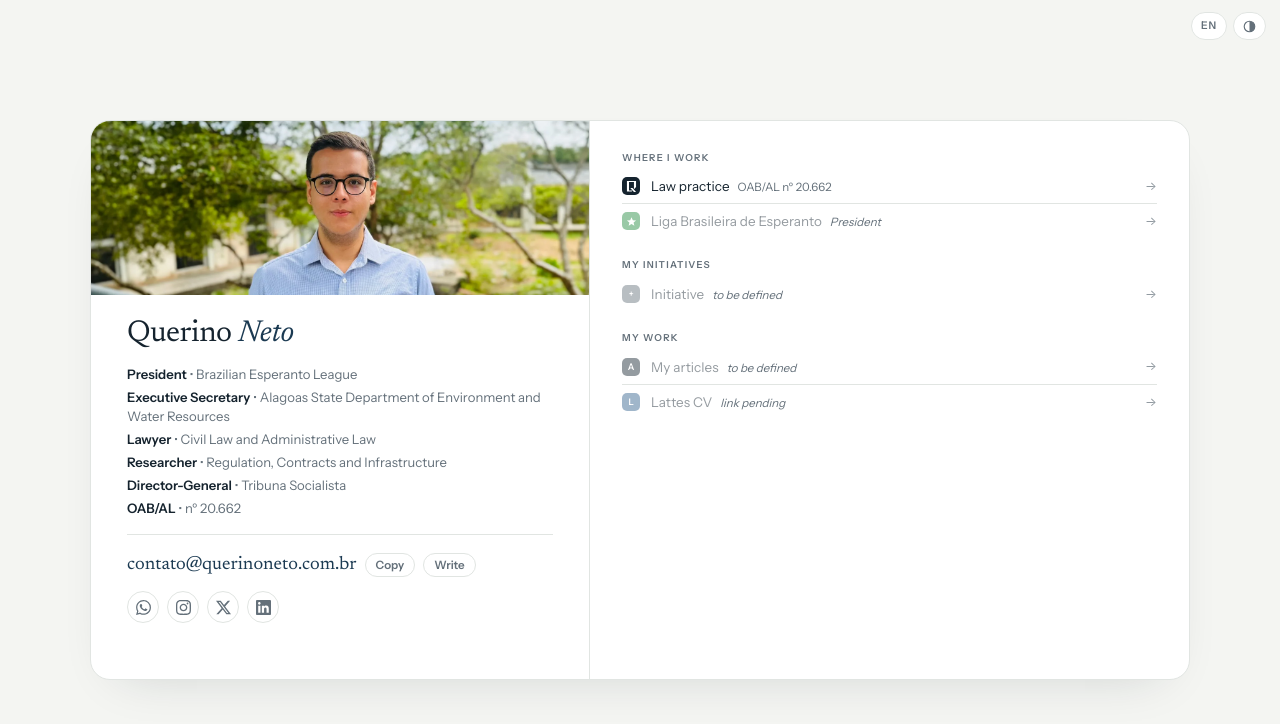
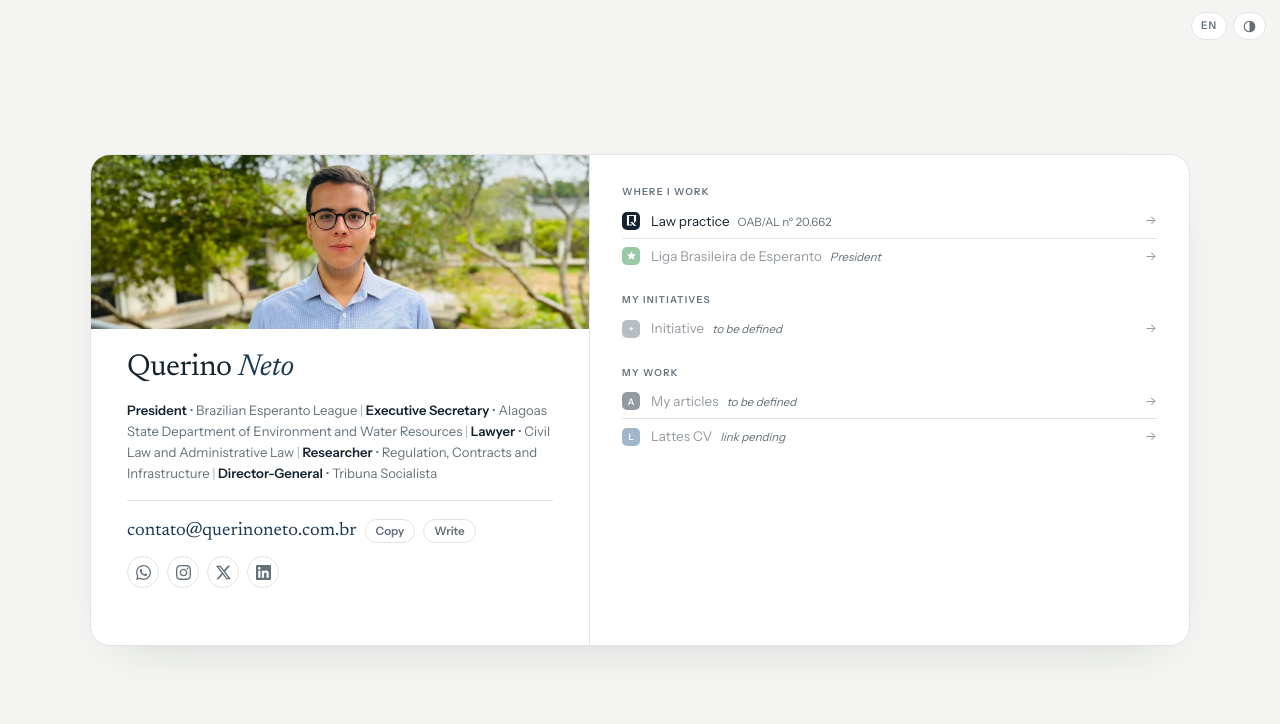
Before and after one commit to querinoneto/site, a plain HTML site: page index.html in a window 1280 px wide. Drawn offline with Linux system fonts and the light colour scheme.

Commit message:
Rascunho: cargos em linha corrida separados por | e sem a linha da OAB
Co-Authored-By: Claude Opus 5.5 <noreply@anthropic.com>
Claude-Session: https://claude.ai/code/session_01ELp6jEE8sopRKe9g1f2sxY

```diff
--- a/index.html
+++ b/index.html
@@ -220,7 +220,8 @@ a:focus-visible, button:focus-visible { outline: 2px solid var(--blue); outline-
 h1 { font: 400 30.4px/1 var(--display); letter-spacing: -.015em; color: var(--ink); }
 h1 em { color: var(--navy); }
 .bio { font-size: 15.2px; color: var(--ink); }
-.creds { display: grid; gap: 4px; font-size: 13.12px; line-height: 1.45; color: var(--muted); }
+.creds { font-size: 13.12px; line-height: 1.6; color: var(--muted); }
+.creds .sep { color: var(--muted); opacity: .55; }
 .creds b { color: var(--ink); }
 .contact { align-self: end; display: grid; gap: 12px; padding-top: 16px; border-top: 1px solid var(--rule); }
 .mail { display: flex; align-items: center; gap: 8px; flex-wrap: wrap; }
@@ -307,14 +308,7 @@ h2 { margin: 0 0 4px; font: 600 9.6px/1.5 var(--body); letter-spacing: .13em; te
       </div>
       <div class="idb">
         <h1>Querino <em>Neto</em></h1>
-        <div class="creds">
-          <p><b data-i18n="r1">Presidente</b> • <span data-i18n="o1">Liga Brasileira de Esperanto</span></p>
-          <p><b data-i18n="r2">Secretário Executivo</b> • <span data-i18n="o2">Secretaria de Estado do Meio Ambiente e dos Recursos Hídricos de Alagoas</span></p>
-          <p><b data-i18n="r3">Advogado</b> • <span data-i18n="o3">Direito Civil e Direito Administrativo</span></p>
-          <p><b data-i18n="r4">Pesquisador</b> • <span data-i18n="o4">Regulação, Contratos e Infraestrutura</span></p>
-          <p><b data-i18n="r5">Diretor-geral</b> • <span data-i18n="o5">Tribuna Socialista</span></p>
-          <p><b>OAB/AL</b> • nº 20.662</p>
-        </div>
+        <p class="creds"><span class="cr"><b data-i18n="r1">Presidente</b> • <span data-i18n="o1">Liga Brasileira de Esperanto</span></span><span class="sep" aria-hidden="true"> | </span><span class="cr"><b data-i18n="r2">Secretário Executivo</b> • <span data-i18n="o2">Secretaria de Estado do Meio Ambiente e dos Recursos Hídricos de Alagoas</span></span><span class="sep" aria-hidden="true"> | </span><span class="cr"><b data-i18n="r3">Advogado</b> • <span data-i18n="o3">Direito Civil e Direito Administrativo</span></span><span class="sep" aria-hidden="true"> | </span><span class="cr"><b data-i18n="r4">Pesquisador</b> • <span data-i18n="o4">Regulação, Contratos e Infraestrutura</span></span><span class="sep" aria-hidden="true"> | </span><span class="cr"><b data-i18n="r5">Diretor-geral</b> • <span data-i18n="o5">Tribuna Socialista</span></span></p>
         <div class="contact">
           <div class="mail">
             <a href="mailto:contato@querinoneto.com.br">contato@querinoneto.com.br</a>
```
